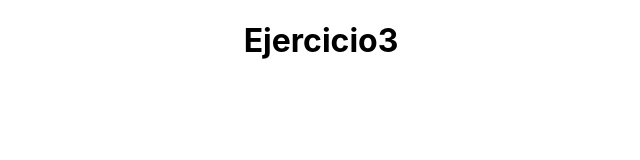
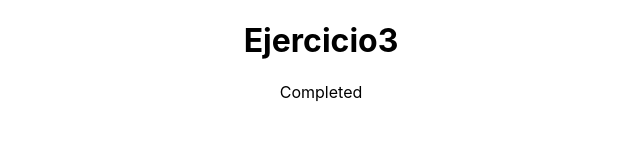
Before and after one commit to santy/examen_pruebas_upload, a React (Create React App) app: page / in a window 1280 px wide. Shown: the top 160 px of the page, without its empty margins (319-959 px from the left). Built offline with nearby package versions, Linux system fonts and the light colour scheme.

Commit message:
Ejercicio 3 Completed

```diff
--- a/src/Ejercicio3/Ejercicio3.js
+++ b/src/Ejercicio3/Ejercicio3.js
@@ -2,7 +2,10 @@ import React from 'react'
 
 function Ejercicio3() {
   return (
-    <div><h1>Ejercicio3</h1></div>
+    <div>
+      <h1>Ejercicio3</h1>
+      <p>Completed</p>
+    </div>
   )
 }
 
```
